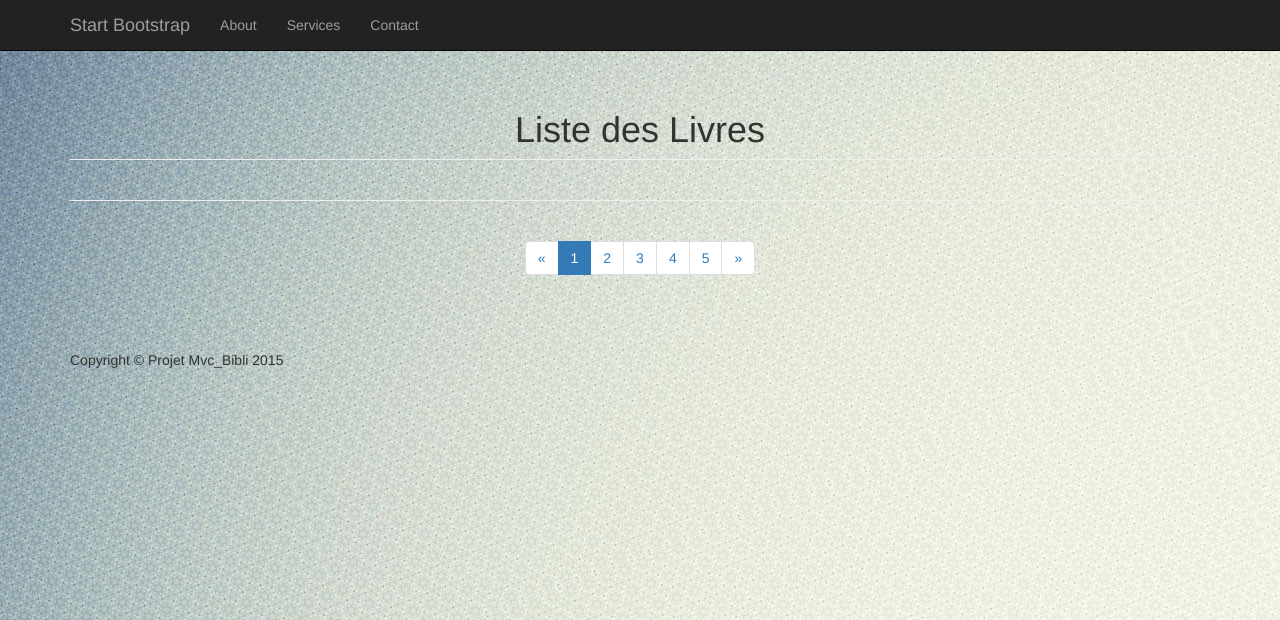
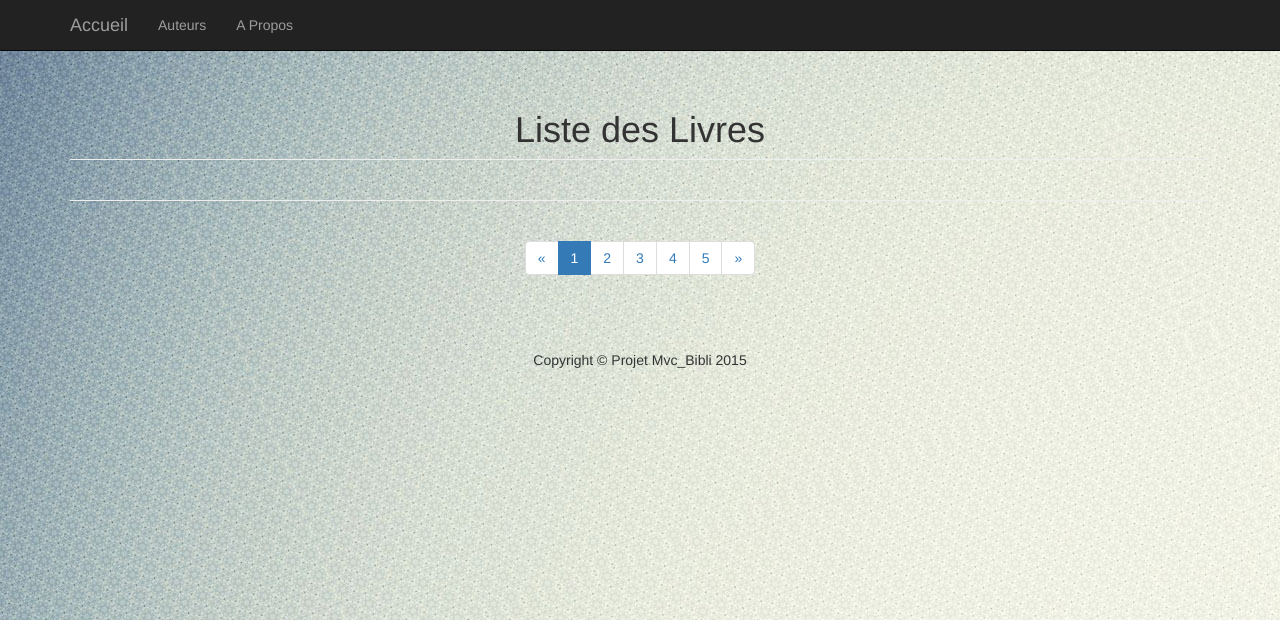
Before and after one commit to alvinje/ProjetLivres, a PHP site: page / in a window 1280 px wide. Shown: the top 620 px of the page. Run offline with PHP 8.4, Linux system fonts and the light colour scheme; data that the repository does not hold is empty.

Commit message:
arrangement barre navigation

```diff
--- a/view/Footer.php
+++ b/view/Footer.php
@@ -1,7 +1,7 @@
         <!-- Footer -->
         <footer>
             <div class="row">
-                <div class="col-lg-12">
+                <div class="col-lg-12" style="text-align: center;">
                     <p>Copyright &copy; Projet Mvc_Bibli 2015</p>
                 </div>
             </div>
--- a/view/Header.php
+++ b/view/Header.php
@@ -39,19 +39,16 @@
                     <span class="icon-bar"></span>
                     <span class="icon-bar"></span>
                 </button>
-                <a class="navbar-brand" href="#">Start Bootstrap</a>
+                <a class="navbar-brand" href="#">Accueil</a>
             </div>
             <!-- Collect the nav links, forms, and other content for toggling -->
             <div class="collapse navbar-collapse" id="bs-example-navbar-collapse-1">
                 <ul class="nav navbar-nav">
                     <li>
-                        <a href="#">About</a>
+                        <a href="#">Auteurs</a>
                     </li>
                     <li>
-                        <a href="#">Services</a>
-                    </li>
-                    <li>
-                        <a href="#">Contact</a>
+                        <a href="#">A Propos</a>
                     </li>
                 </ul>
             </div>
```
